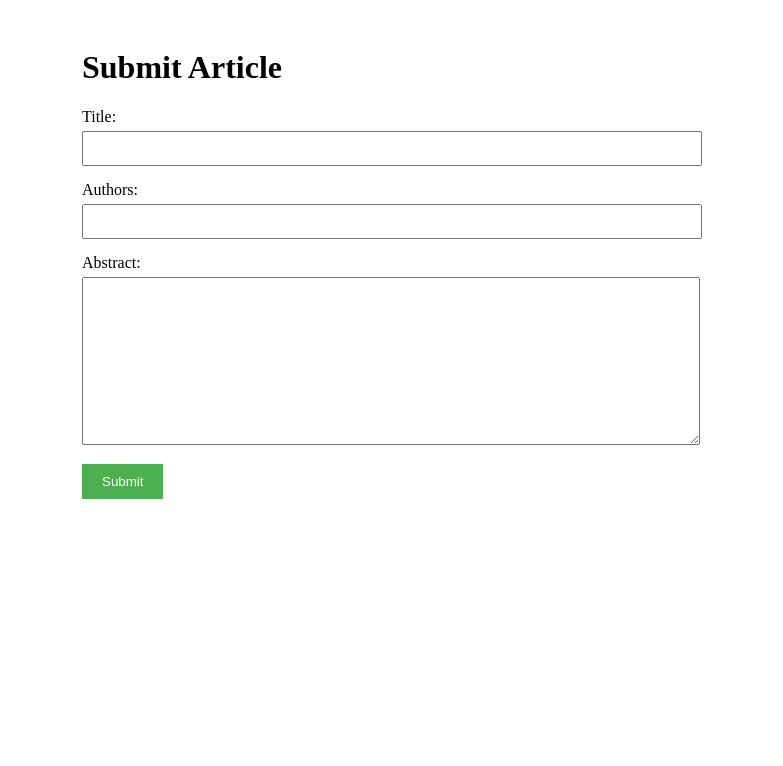
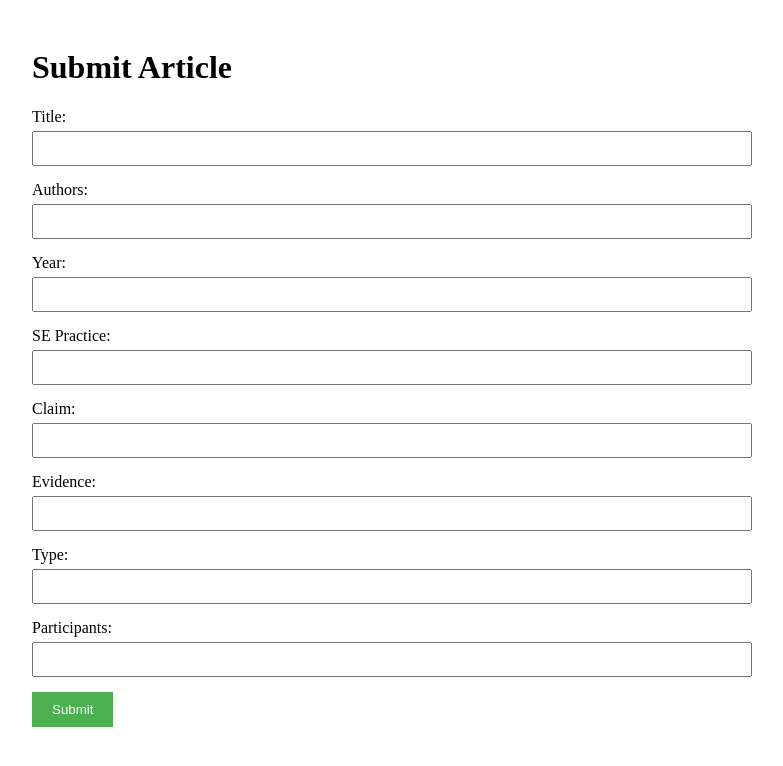
Before and after one commit to Kandyli007/frontend, a Next.js app: page /submit in a window 1280 px wide. Shown: the top 766 px of the page, without its empty margins (258-1041 px from the left). Built offline with nearby package versions, Linux system fonts and the light colour scheme; no server answers.

Commit message:
added more submit page user inputs as per user story

```diff
--- a/pages/submit.js
+++ b/pages/submit.js
@@ -4,55 +4,71 @@ import axios from 'axios';
 const BASE_URL = process.env.NEXT_PUBLIC_API_BASE_URL;
 
 export default function Submit() {
-  const [title, setTitle] = useState('');
-  const [authors, setAuthors] = useState('');
-  const [abstract, setAbstract] = useState('');
+  const [formData, setFormData] = useState({
+    title: '',
+    authors: '',
+    year: '',
+    sePractice: '',
+    claim: '',
+    evidence: '',
+    type: '',
+    participants: '',
+  });
+
   const [message, setMessage] = useState('');
+
+  const handleChange = (e) => {
+    setFormData({ ...formData, [e.target.name]: e.target.value });
+  };
 
   const handleSubmit = async (e) => {
     e.preventDefault();
     try {
-      await axios.post(`${BASE_URL}/articles`, { title, authors, abstract });
+      await axios.post(`${BASE_URL}/articles`, formData);
       setMessage('Submission Successful!');
-      setTitle('');
-      setAuthors('');
-      setAbstract('');
+      setFormData({
+        title: '',
+        authors: '',
+        year: '',
+        sePractice: '',
+        claim: '',
+        evidence: '',
+        type: '',
+        participants: '',
+      });
     } catch (err) {
+      console.error(err);
       setMessage('Submission Failed');
     }
   };
 
   return (
-    <div style={{ maxWidth: '600px', margin: '0 auto', padding: '20px' }}>
+    <div style={{ maxWidth: '700px', margin: '0 auto', padding: '20px' }}>
       <h1>Submit Article</h1>
       <form onSubmit={handleSubmit}>
-        <div style={{ marginBottom: '15px' }}>
-          <label>Title:</label>
-          <input
-            type="text"
-            value={title}
-            onChange={(e) => setTitle(e.target.value)}
-            required
-            style={{ width: '100%', padding: '8px', marginTop: '5px' }}
-          />
-        </div>
-        <div style={{ marginBottom: '15px' }}>
-          <label>Authors:</label>
-          <input
-            type="text"
-            value={authors}
-            onChange={(e) => setAuthors(e.target.value)}
-            style={{ width: '100%', padding: '8px', marginTop: '5px' }}
-          />
-        </div>
-        <div style={{ marginBottom: '15px' }}>
-          <label>Abstract:</label>
-          <textarea
-            value={abstract}
-            onChange={(e) => setAbstract(e.target.value)}
-            style={{ width: '100%', padding: '8px', height: '150px', marginTop: '5px' }}
-          />
-        </div>
+        {[
+          { label: 'Title', name: 'title' },
+          { label: 'Authors', name: 'authors' },
+          { label: 'Year', name: 'year', type: 'number' },
+          { label: 'SE Practice', name: 'sePractice' },
+          { label: 'Claim', name: 'claim' },
+          { label: 'Evidence', name: 'evidence' },
+          { label: 'Type', name: 'type' },
+          { label: 'Participants', name: 'participants' },
+        ].map((field) => (
+          <div style={{ marginBottom: '15px' }} key={field.name}>
+            <label>{field.label}:</label>
+            <input
+              type={field.type || 'text'}
+              name={field.name}
+              value={formData[field.name]}
+              onChange={handleChange}
+              required
+              style={{ width: '100%', padding: '8px', marginTop: '5px' }}
+            />
+          </div>
+        ))}
+
         <button
           type="submit"
           style={{
@@ -66,6 +82,7 @@ export default function Submit() {
           Submit
         </button>
       </form>
+
       {message && (
         <p
           style={{
```
